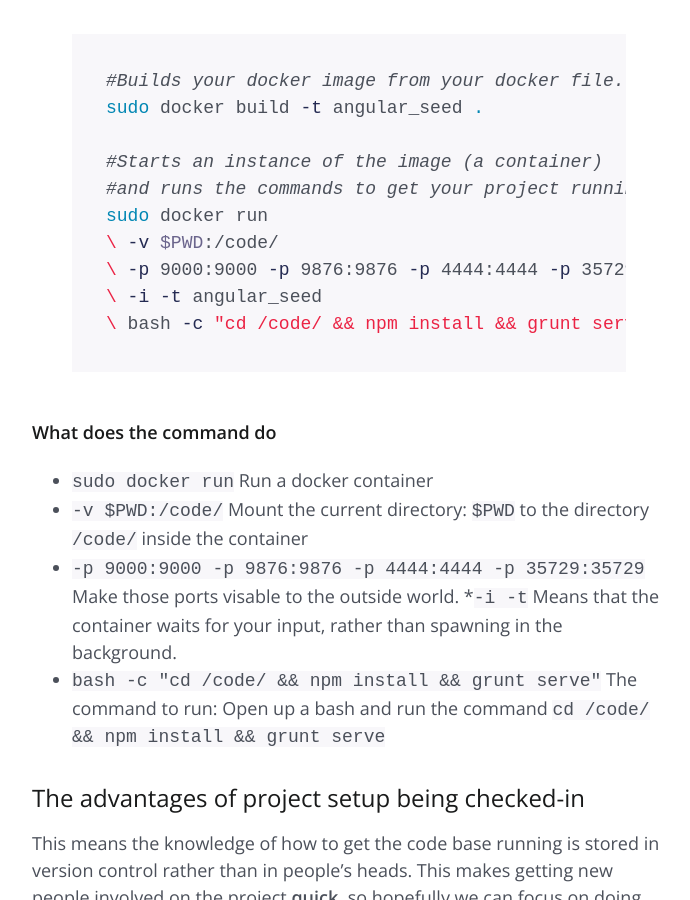
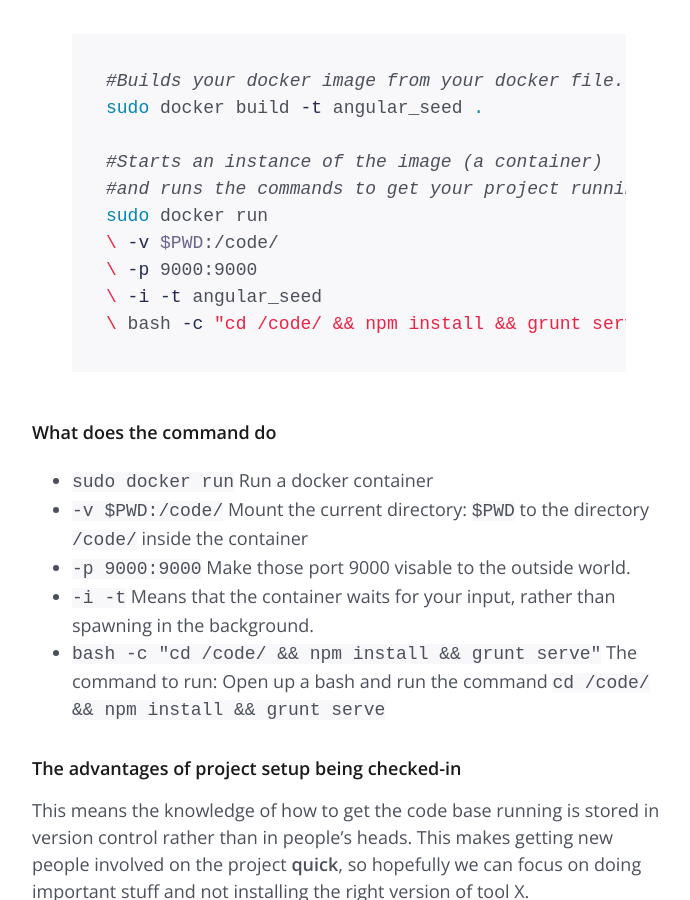
Before and after one commit to richardgill/richardgill.github.io, a Jekyll site: the page built from _posts/2014-08-13-docker-for-project-setup.md, in a window 1280 px wide and 900 px high, scrolled down 2275 px. Shown: the whole window, without its empty margins (291-981 px from the left). Built offline with Jekyll 4.4.1, drawn with Linux system fonts in a browser that asks for light colours.

Commit message:
Made changes based on Jas' feedback

```diff
--- a/_posts/2014-08-13-docker-for-project-setup.md
+++ b/_posts/2014-08-13-docker-for-project-setup.md
@@ -70,7 +70,7 @@ sudo docker build -t angular_seed .
 #and runs the commands to get your project running.
 sudo docker run
 \ -v $PWD:/code/
-\ -p 9000:9000 -p 9876:9876 -p 4444:4444 -p 35729:35729
+\ -p 9000:9000
 \ -i -t angular_seed
 \ bash -c "cd /code/ && npm install && grunt serve"
 
@@ -80,11 +80,11 @@ sudo docker run
 
 * `sudo docker run` Run a docker container
 * `-v $PWD:/code/` Mount the current directory: `$PWD` to the directory `/code/` inside the container
-* `-p 9000:9000 -p 9876:9876 -p 4444:4444 -p 35729:35729` Make those ports visable to the outside world.
-*`-i -t` Means that the container waits for your input, rather than spawning in the background.
+* `-p 9000:9000` Make those port 9000 visable to the outside world.
+* `-i -t` Means that the container waits for your input, rather than spawning in the background.
 * `bash -c "cd /code/ && npm install && grunt serve"` The command to run: Open up a bash and run the command `cd /code/ && npm install && grunt serve`
 
-## The advantages of project setup being checked-in
+### The advantages of project setup being checked-in
 This means the knowledge of how to get the code base running is stored in version control rather than in people's heads.
 This makes getting new people involved on the project **quick**, so hopefully we can focus on doing important stuff and not installing the right version of tool X.
 
```
